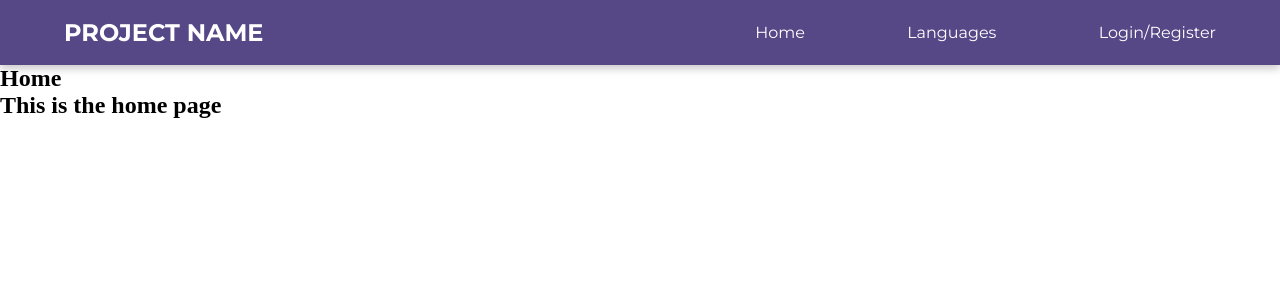
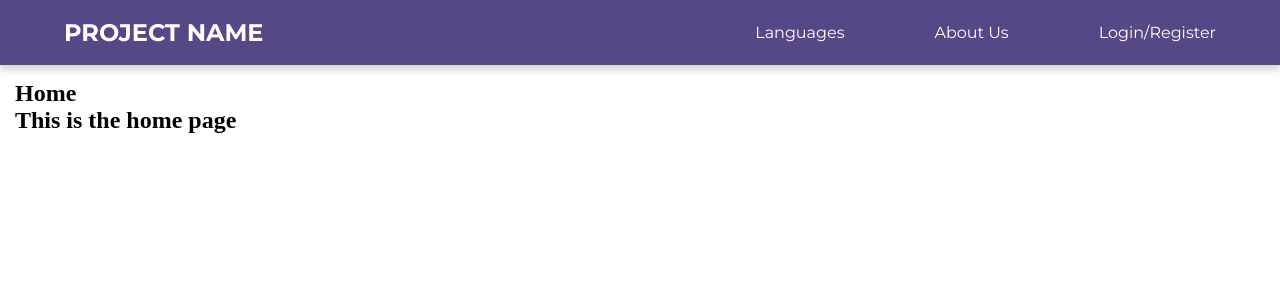
Before and after one commit to YashS30/winter-hacklympics-project, a Flask app: page / in a window 1280 px wide. Shown: the top 300 px of the page. Run offline with Flask 2, Linux system fonts and the light colour scheme.

Commit message:
Added about page

```diff
--- a/main.py
+++ b/main.py
@@ -5,6 +5,10 @@ app = Flask(__name__)
 @app.route('/')
 def home_page():
 	return render_template('home.html')
+
+@app.route('/about')
+def about_page():
+	return render_template('about.html')
 
 @app.route('/languages')
 def languages_page():
--- a/static/style.css
+++ b/static/style.css
@@ -1,6 +1,8 @@
 * {
 	margin: 0;
 }
+
+/* NAVBAR STYLING */
 
 nav {
 	font-family: 'Montserrat', sans-serif;
@@ -37,3 +39,9 @@ nav {
 	color: white;
 	text-decoration: none;
 }
+
+/* PAGE STYLING */
+.content {
+	margin-top: 15px;
+	margin-left: 15px;
+}
--- a/templates/base.html
+++ b/templates/base.html
@@ -12,10 +12,10 @@
 		<!--TODO: make navbar-->
 		<nav class="navbar">
 			<!--TODO: replace with project name-->
-			<h1>PROJECT NAME</h1>
+			<h1><a href="{{url_for('home_page')}}">PROJECT NAME</a></h1>
 			<ul>
-				<li><a href="{{url_for('home_page')}}">Home</a></li>
 				<li><a href="{{url_for('languages_page')}}">Languages</a></li>
+				<li><a href="{{url_for('about_page')}}">About Us</a></li>
 				<li><a href="{{url_for('login_page')}}">Login/Register</a></li>
 			</ul>
 		</nav>
```
Also changed, not shown: templates/about.html (added, +9 -0 lines).
